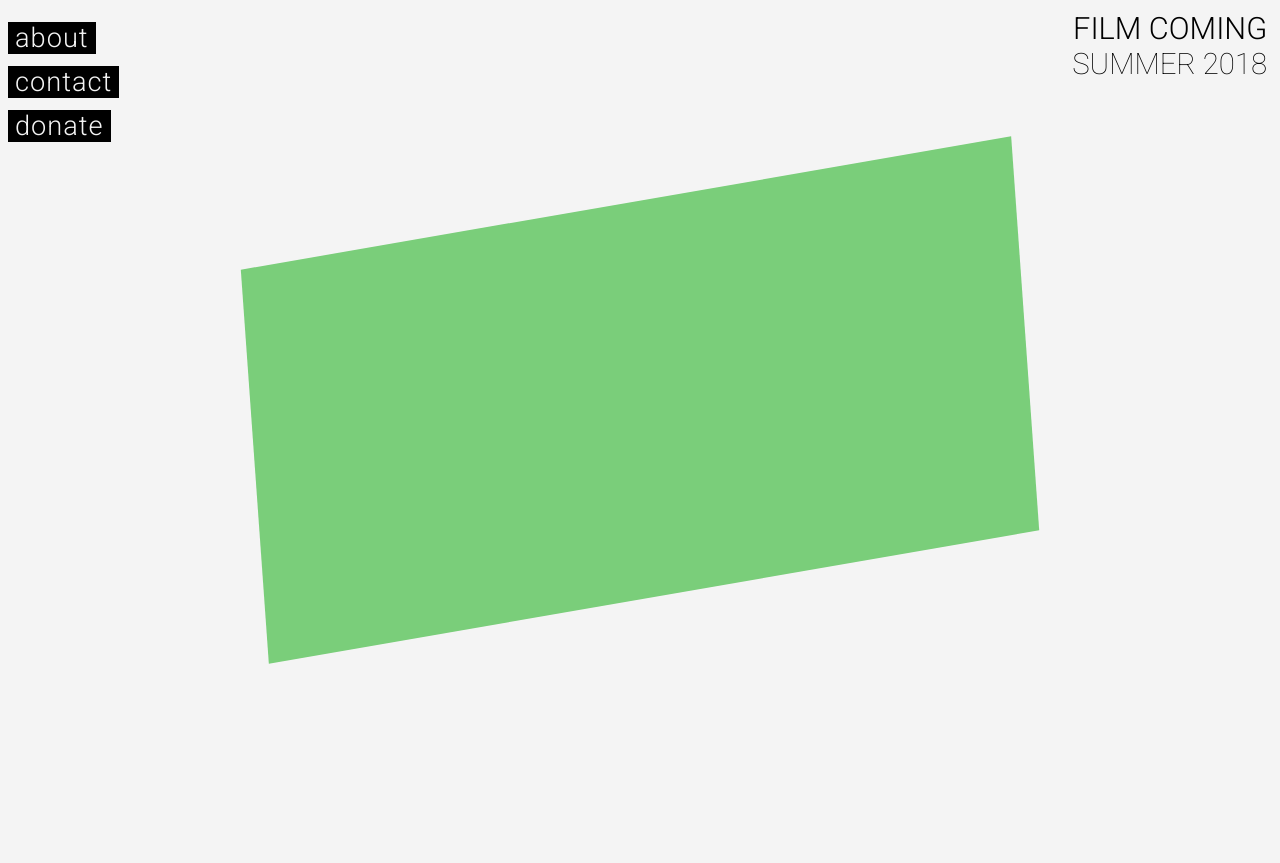
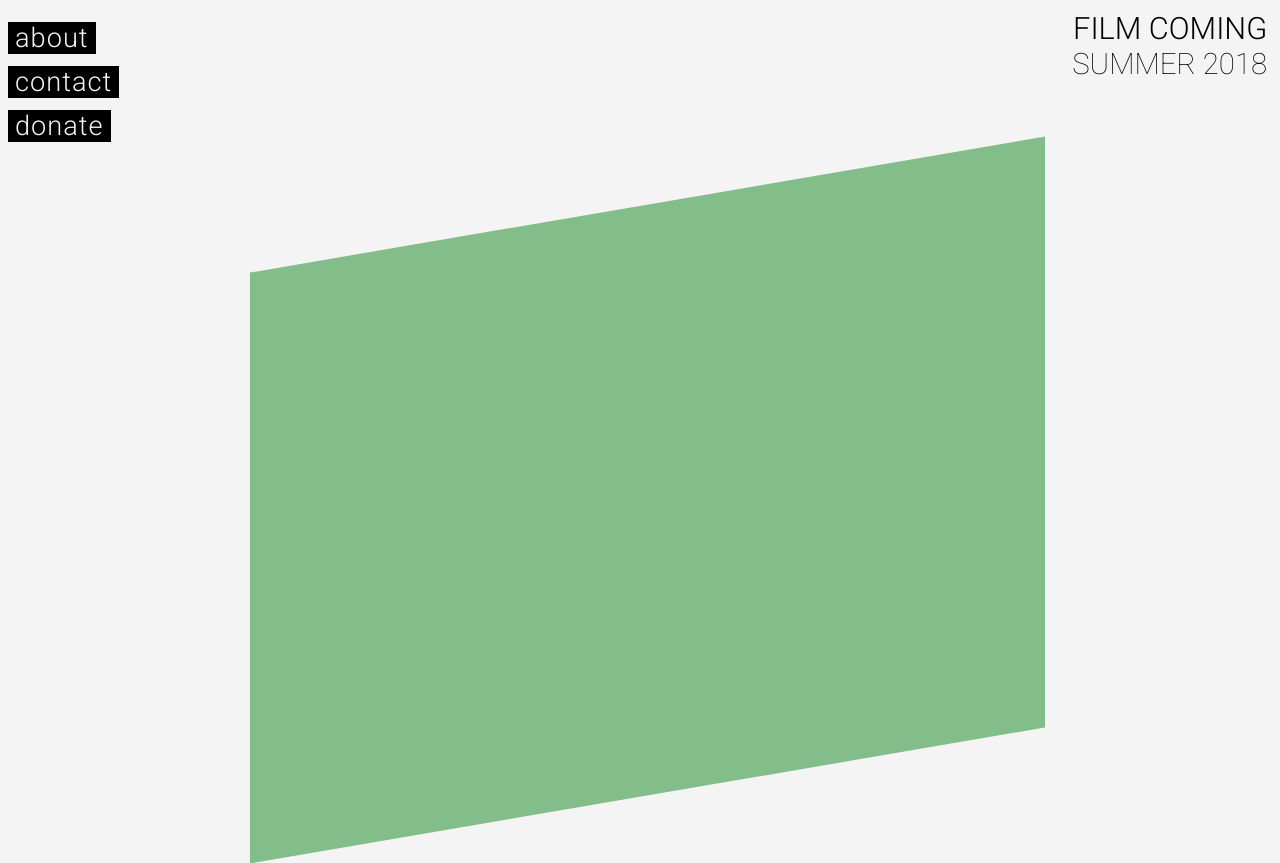
Before and after one commit to IAmNatch/before-the-lottie, a React (Create React App) app: page /about in a window 1280 px wide. Before the commit the page ends 800 px from the top, so only its background shows below. Built offline with nearby package versions, Linux system fonts and the light colour scheme.

Commit message:
color and rectangle

```diff
--- a/src/css/App.css
+++ b/src/css/App.css
@@ -557,10 +557,10 @@ width: 100%;
 
       div.block{
           margin-top: 200px;
-        background: rgb(122, 206, 122);
-        height: 400px;
-        width: 100%;
+        background: #83bd8a;
+        height: 600px;
+        width: 102%;
         transform: skew(6deg) rotate(-10deg);
-        -webkit-transform: skew(-6deg) rotate(-10deg);
+        -webkit-transform: skew(-10deg) rotate(-10deg);
         -moz-transform: skew(6deg) rotate(-10deg);
       }
```
